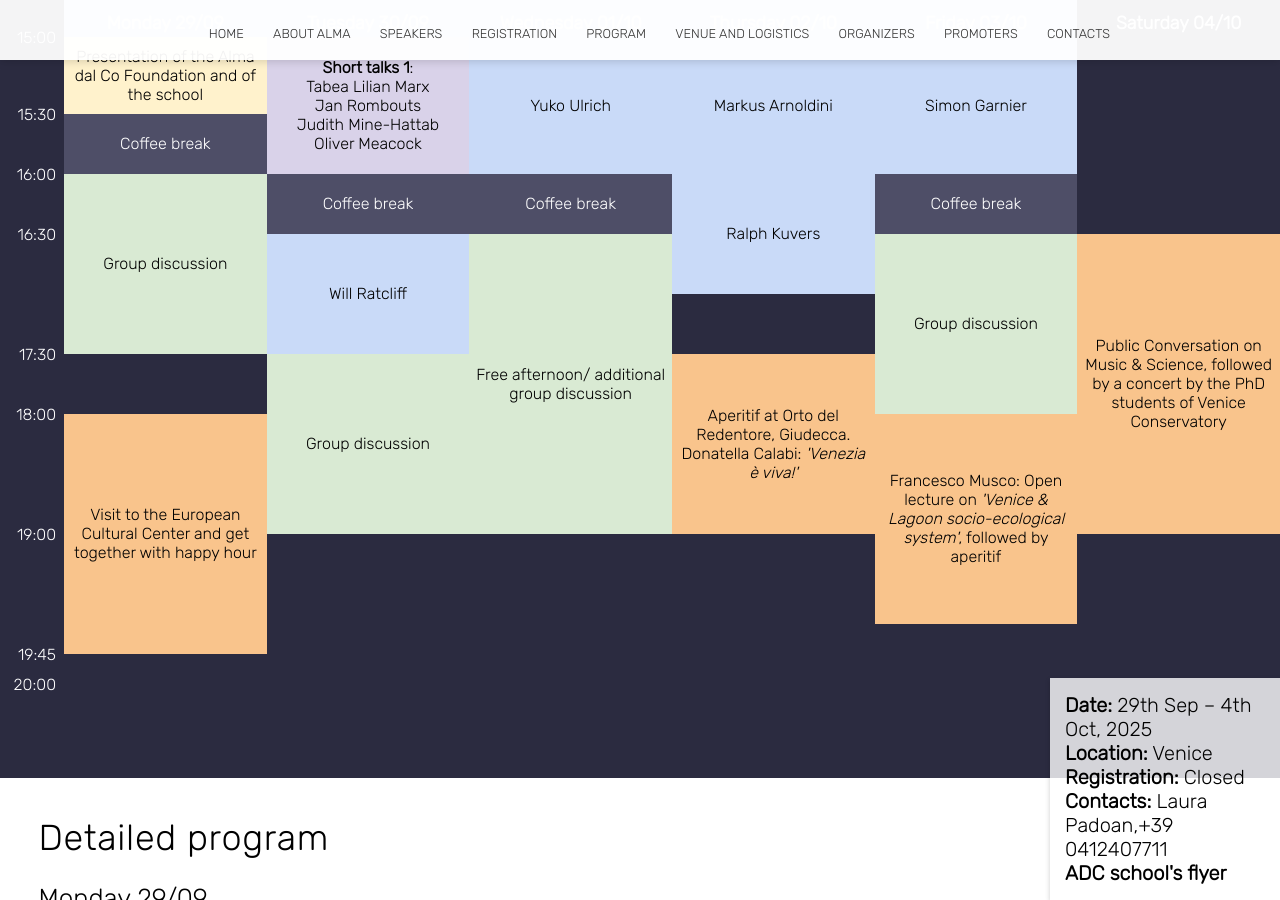
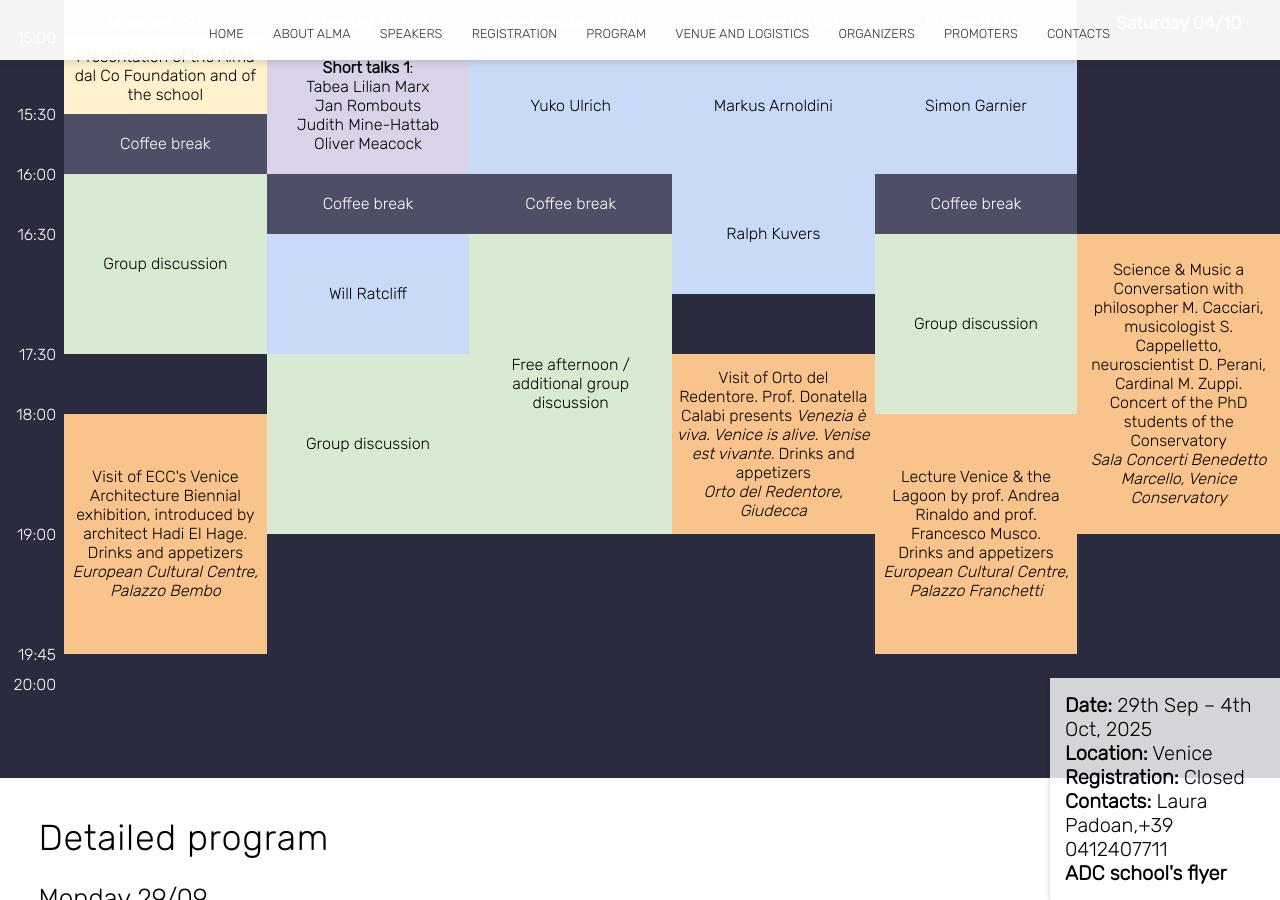
Before and after one commit to almadalcoschool/almadalcoschool.github.io, a Jekyll site: the page built from program_working.html, in a window 1280 px wide and 900 px high, scrolled down 1458 px. Built offline with Jekyll 4.4.1, drawn with Linux system fonts in a browser that asks for light colours; nearby versions of some CDN libraries; some of the changed text lies outside the part shown.

Commit message:
program - evening events

```diff
--- a/program_working.html
+++ b/program_working.html
@@ -651,9 +651,13 @@ image: /images/home/paper_natEcoEvol2020.jpg
         <tr>
           <td class="tg-pta1" rowspan="4">16:30</td>
           <td class="tg-gpin" rowspan="4">Will Ratcliff</td>
-          <td class="tg-dmai" rowspan="10">Free afternoon/ additional group discussion</td>
+          <td class="tg-dmai" rowspan="10">Free afternoon / <br>
+            additional group discussion
+          </td>
           <td class="tg-dmai" rowspan="6">Group discussion</td>
-          <td class="tg-teb0" rowspan="10">Public Conversation on Music &amp; Science, followed by a concert by the PhD students of Venice Conservatory</td>
+          <td class="tg-teb0" rowspan="10">Science & Music a Conversation with philosopher M. Cacciari, musicologist S. Cappelletto, neuroscientist D. Perani, Cardinal M. Zuppi. <br>
+                                          Concert of the PhD students of the Conservatory <br>
+                                        <i>Sala Concerti Benedetto Marcello, Venice Conservatory </i></td>
         </tr>
         <tr></tr>
         <tr><td class="tg-0lax" rowspan="2"></td></tr>
@@ -662,13 +666,19 @@ image: /images/home/paper_natEcoEvol2020.jpg
           <td class="tg-pta1" rowspan="2">17:30</td>
           <td class="tg-0lax" rowspan="2"></td>
           <td class="tg-dmai" rowspan="6">Group discussion</td>
-          <td class="tg-teb0" rowspan="6">Aperitif at Orto del Redentore, Giudecca. Donatella Calabi:<span style="font-style:italic"> 'Venezia è viva!'</span></td>
+          <td class="tg-teb0" rowspan="6">Visit of Orto del Redentore. Prof. Donatella Calabi presents <i>Venezia è viva. Venice is alive. Venise est vivante.</i>
+                                          Drinks and appetizers <br>
+                                        <i> Orto del Redentore, Giudecca </i></td>
         </tr>
         <tr></tr>
         <tr>
           <td class="tg-pta1" rowspan="4">18:00</td>
-          <td class="tg-teb0" rowspan="8">Visit to the European Cultural Center and get together with happy hour </td>
-          <td class="tg-teb0" rowspan="7">Francesco Musco: Open lecture on <span style="font-style:italic">'Venice &amp; Lagoon socio-ecological system'</span>, followed by aperitif</td>
+          <td class="tg-teb0" rowspan="8">Visit of ECC's Venice Architecture Biennial exhibition, introduced by architect Hadi El Hage. <br>
+                                          Drinks and appetizers <br>
+                                          <i>European Cultural Centre, Palazzo Bembo</i></td>
+          <td class="tg-teb0" rowspan="8">Lecture Venice & the Lagoon by prof. Andrea Rinaldo and prof. Francesco Musco.<br>
+                                          Drinks and appetizers <br>
+                                          <i>European Cultural Centre, Palazzo Franchetti</i></td>
         </tr>
         <tr></tr><tr></tr><tr></tr>
         <tr>
@@ -1095,7 +1105,7 @@ image: /images/home/paper_natEcoEvol2020.jpg
     </div>
 
     <div class="slot visit" id="tue-1800-musco">
-        <div class="meta"><span class="time">18:00-19:45</span> — Open lecture <span class="badge visit">public</span></div>
+        <div class="meta"><span class="time">18:00-20:00</span> — Open lecture <span class="badge visit">public</span></div>
         <h3>Francesco Musco: Venice &amp; Lagoon socio-ecological system</h3>
         <p>Open Lecture followed by an aperitif.</p>
     </div>
```
